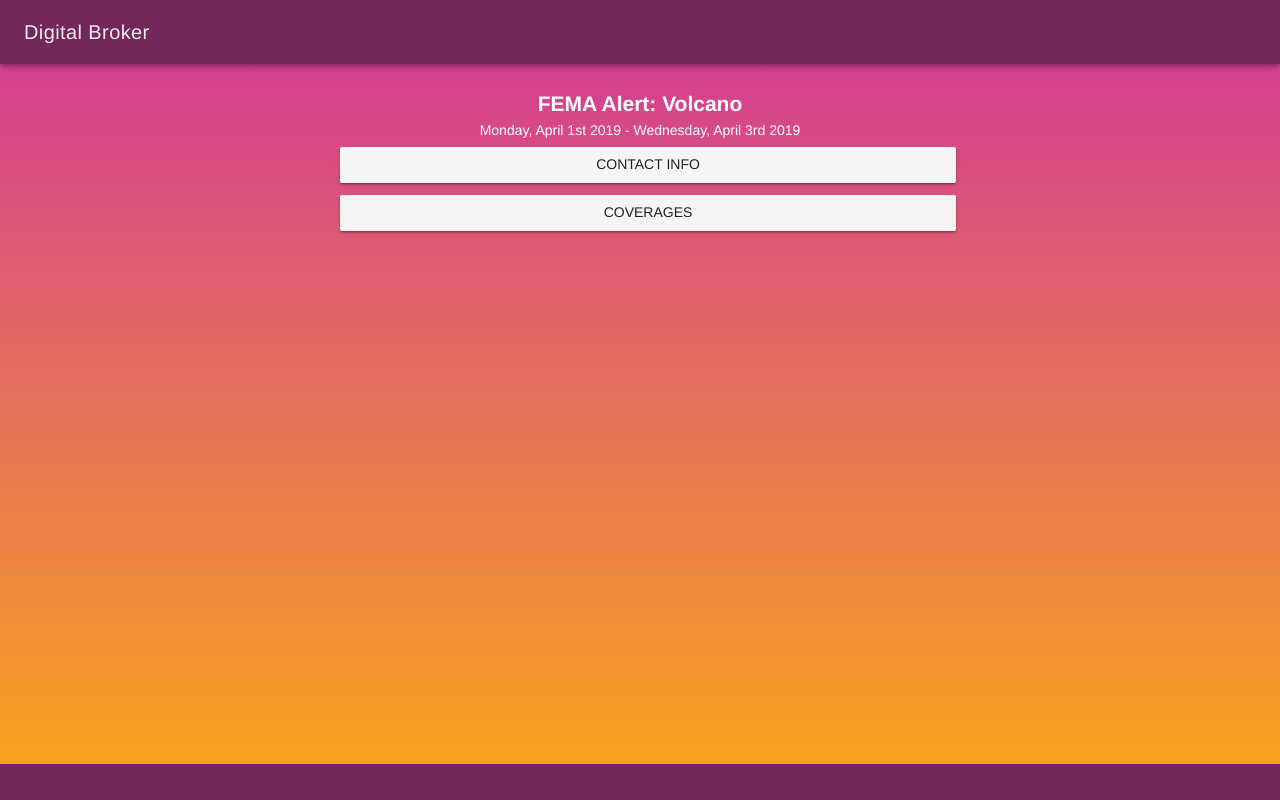
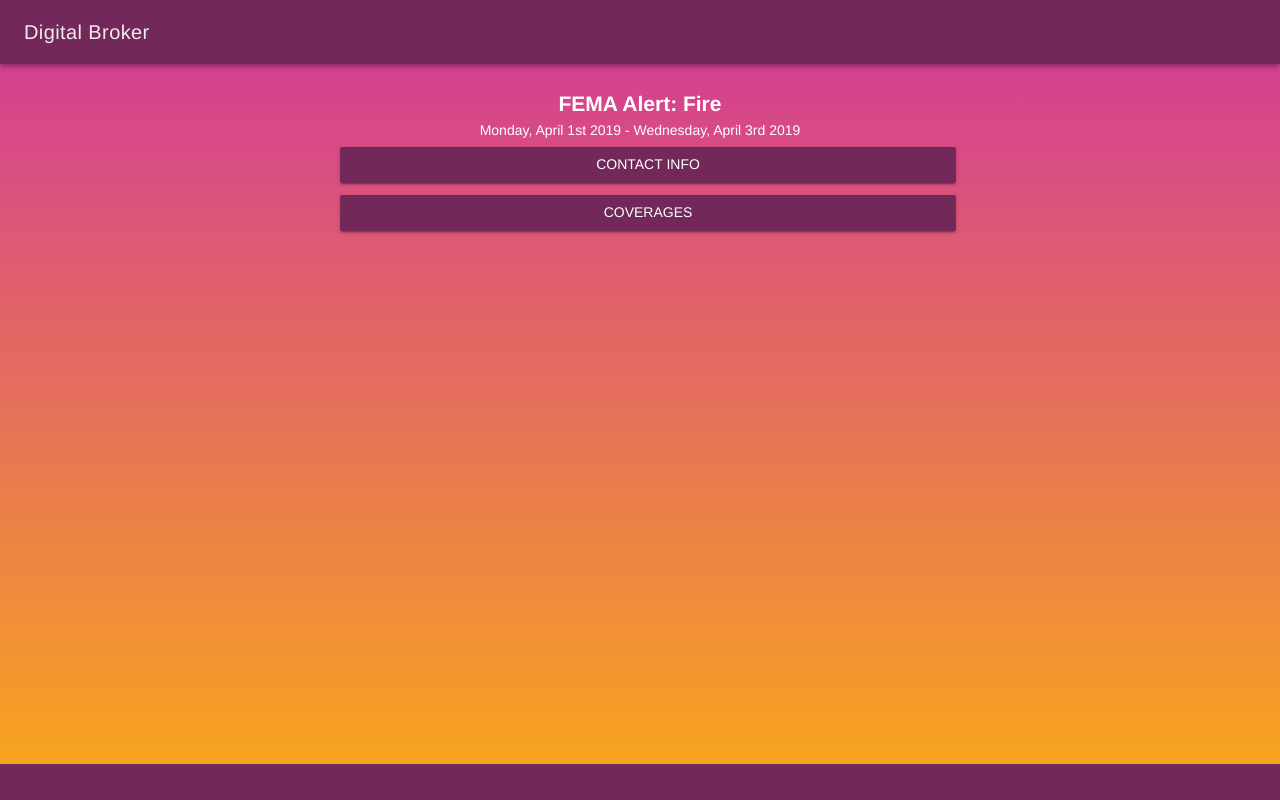
Before and after one commit to rewritehackathon/trude, a Vue app in the folder client/: page / in a window 1280 px wide. Built offline with nearby package versions, Linux system fonts and the light colour scheme.

Commit message:
changed more button colors

```diff
--- a/client/FEMAalertdata.js
+++ b/client/FEMAalertdata.js
@@ -1,21 +1,21 @@
-export default  {
-  "disasterNumber":32,
-  "ihProgramDeclared":false,
-  "iaProgramDeclared":true,
-  "paProgramDeclared":true,
-  "hmProgramDeclared":true,
-  "state":"HI",
-  "declarationDate":"1955-04-01T00:00:00.000Z",
-  "fyDeclared":1955,
-  "disasterType":"DR",
-  "incidentType":"Volcano",
-  "title":"VOLCANO",
-  "incidentBeginDate":"2019-04-01T00:00:00.000Z",
-  "incidentEndDate":"2019-04-03T00:00:00.000Z",
-  "disasterCloseOutDate":"1957-06-01T00:00:00.000Z",
-  "declaredCountyArea":"",
-  "placeCode":null,
-  "hash":"e1ec681591ad8a7ff864895a7df13925",
-  "lastRefresh":"2018-02-09T14:38:26.194Z",
-  "id":"5a2e8810758c6e4347e5ece7"
+export default {
+  "disasterNumber": 32,
+  "ihProgramDeclared": false,
+  "iaProgramDeclared": true,
+  "paProgramDeclared": true,
+  "hmProgramDeclared": true,
+  "state": "HI",
+  "declarationDate": "1955-04-01T00:00:00.000Z",
+  "fyDeclared": 1955,
+  "disasterType": "DR",
+  "incidentType": "Fire",
+  "title": "VOLCANO",
+  "incidentBeginDate": "2019-04-01T00:00:00.000Z",
+  "incidentEndDate": "2019-04-03T00:00:00.000Z",
+  "disasterCloseOutDate": "1957-06-01T00:00:00.000Z",
+  "declaredCountyArea": "",
+  "placeCode": null,
+  "hash": "e1ec681591ad8a7ff864895a7df13925",
+  "lastRefresh": "2018-02-09T14:38:26.194Z",
+  "id": "5a2e8810758c6e4347e5ece7"
 }
--- a/client/src/views/Coverages.vue
+++ b/client/src/views/Coverages.vue
@@ -30,7 +30,7 @@
     </v-expansion-panel>
   </v-layout> -->
   <v-layout v-for="coverage in coverages">
-    <v-btn to="/assets">
+    <v-btn color="accent"  to="/assets">
         {{coverage.name}}
     </v-btn>
   </v-layout>
--- a/client/src/views/Home.vue
+++ b/client/src/views/Home.vue
@@ -11,14 +11,14 @@
   </v-layout>
     <v-layout row align-center justify-center>
       <v-flex xs6 grow>
-        <v-btn>
+        <v-btn color="accent" >
           Contact Info
         </v-btn>
       </v-flex>
     </v-layout>
     <v-layout row align-center justify-center>
       <v-flex xs6 grow>
-        <v-btn v-on:click="goToCoverages">
+        <v-btn color="accent" v-on:click="goToCoverages">
           Coverages
         </v-btn>
       </v-flex>
@@ -28,34 +28,39 @@
 
 <script>
 // @ is an alias to /src
-  import moment from 'moment'
+import moment from "moment";
 
 export default {
-
-  name: 'home',
-  components: {
-  },
+  name: "home",
+  components: {},
   computed: {
-    incidentBegin: function(){
-      return moment(this.$store.state.FEMA.incidentBeginDate).format("dddd, MMMM Do YYYY")
+    incidentBegin: function() {
+      return moment(this.$store.state.FEMA.incidentBeginDate).format(
+        "dddd, MMMM Do YYYY"
+      );
     },
-    incidentEnd: function(){
-      return moment(this.$store.state.FEMA.incidentEndDate).format("dddd, MMMM Do YYYY")
+    incidentEnd: function() {
+      return moment(this.$store.state.FEMA.incidentEndDate).format(
+        "dddd, MMMM Do YYYY"
+      );
     }
   },
   methods: {
-    goToCoverages: function(){
-      this.$router.push('/coverages')
+    goToCoverages: function() {
+      this.$router.push("/coverages");
     }
   }
-}
+};
 </script>
 
 <style>
-  button{
-    width: 100%;
-  }
-  .v-content__wrap{
-    background-image: linear-gradient(var(--v-primary-base), var(--v-secondary-base));
-  }
+button {
+  width: 100%;
+}
+.v-content__wrap {
+  background-image: linear-gradient(
+    var(--v-primary-base),
+    var(--v-secondary-base)
+  );
+}
 </style>
```
